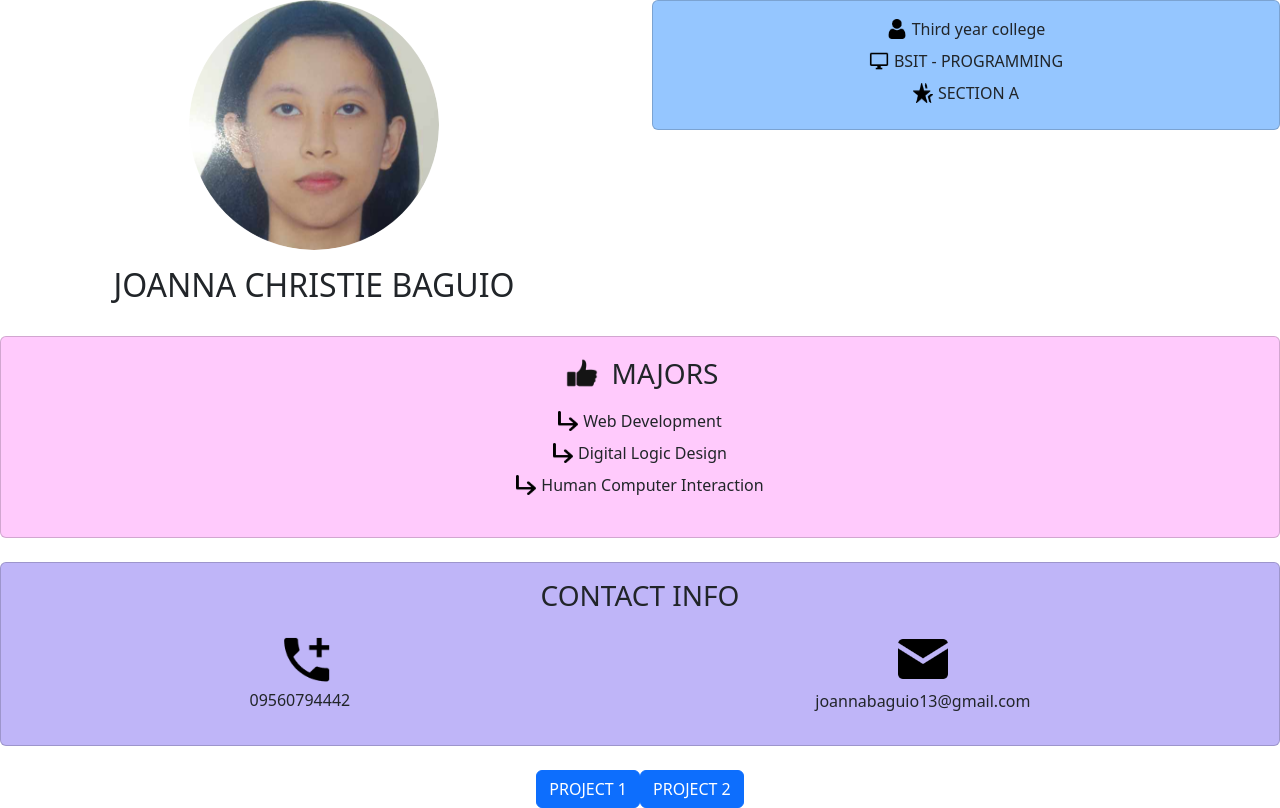
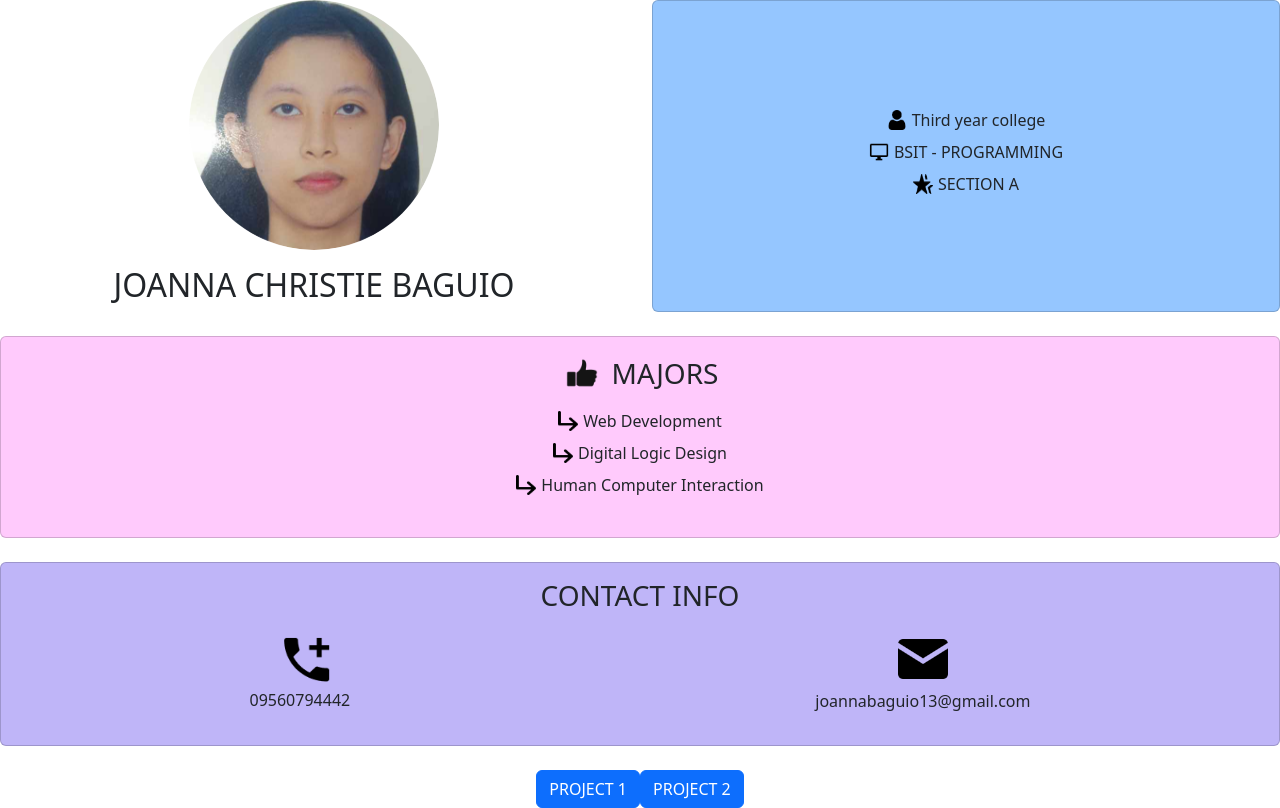
Before and after one commit to joanna244/joanna, a plain HTML site: page index.html in a window 1280 px wide. Drawn offline with nearby package versions, Linux system fonts and the light colour scheme.

Commit message:
Update waning.css

```diff
--- a/waning.css
+++ b/waning.css
@@ -92,6 +92,20 @@
     padding: 20px; /* Optional: Adds padding inside the container */
     border-radius: 8px; /* Optional: Rounds the corners of the container */
 }
+
+#aboutme {
+        height: 100%;
+    display: flex;
+    align-items: center;
+    justify-content: center;
+}
+
+#aboutme .card-body {
+    display: flex;
+    flex-flow: column;
+    align-items: center;
+    justify-content: center;
+}
 @media (max-width: 768px) {
     .profile-section {
         flex-direction: column; /* Stack the profile elements on smaller screens */
@@ -107,6 +121,7 @@
     }
 }
 
+
 @media (max-width: 576px) {
     .img-fluid {
         max-width: 80%; /* Reduce image size on extra small screens */
```
